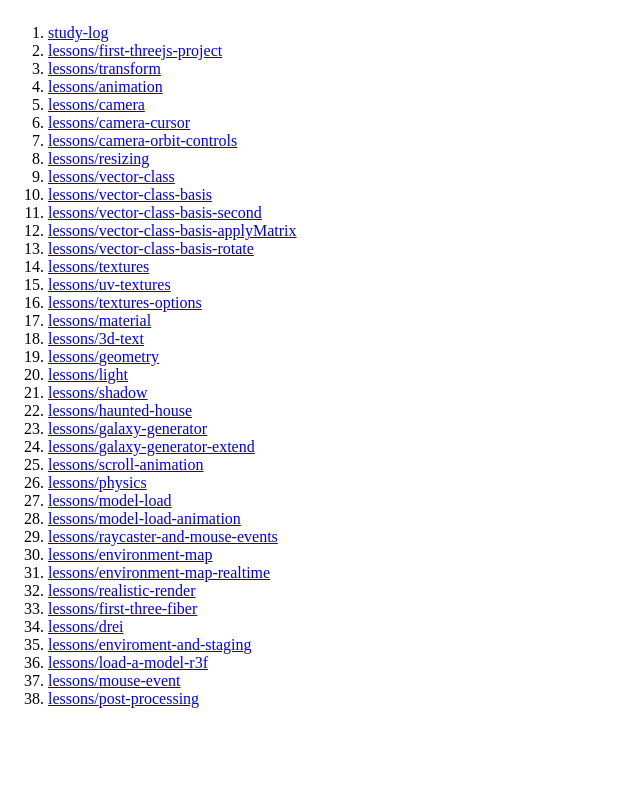
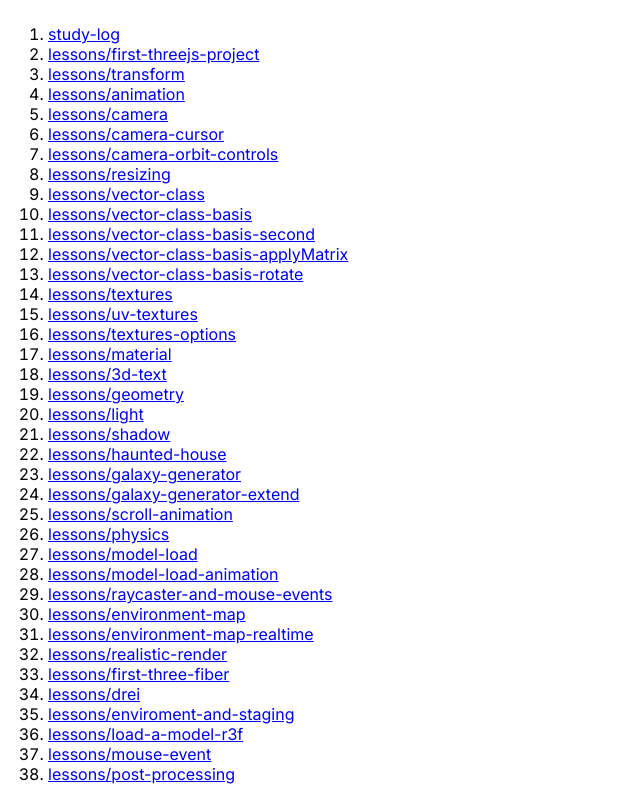
Before and after one commit to zuzokim/three-js-study-2024, a Next.js app: page / in a window 1280 px wide. Shown: the whole page, without its empty margins (0-640 px from the left). Built offline with nearby package versions, Linux system fonts and the light colour scheme.

Commit message:
revert comment

```diff
--- a/src/app/layout.tsx
+++ b/src/app/layout.tsx
@@ -1,8 +1,8 @@
 import type { Metadata } from "next";
-// import { Inter } from "next/font/google";
+import { Inter } from "next/font/google";
 import "./globals.css";
 
-// const inter = Inter({ subsets: ["latin"] });
+const inter = Inter({ subsets: ["latin"] });
 
 export const metadata: Metadata = {
   title: "Three.js Study - Jiwoo Joy Kim",
@@ -16,7 +16,7 @@
 }>) {
   return (
     <html lang="en">
-      <body>{children}</body>
+      <body className={inter.className}>{children}</body>
     </html>
   );
 }
```
